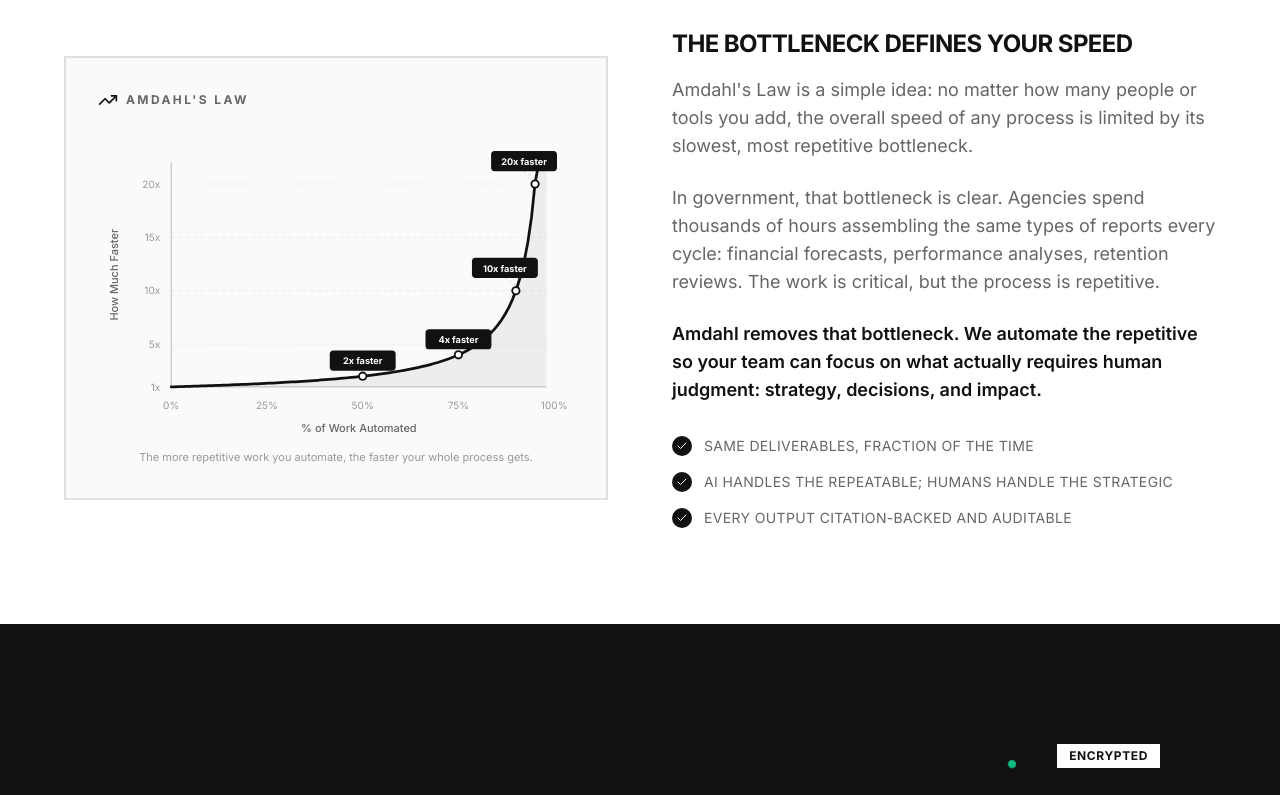
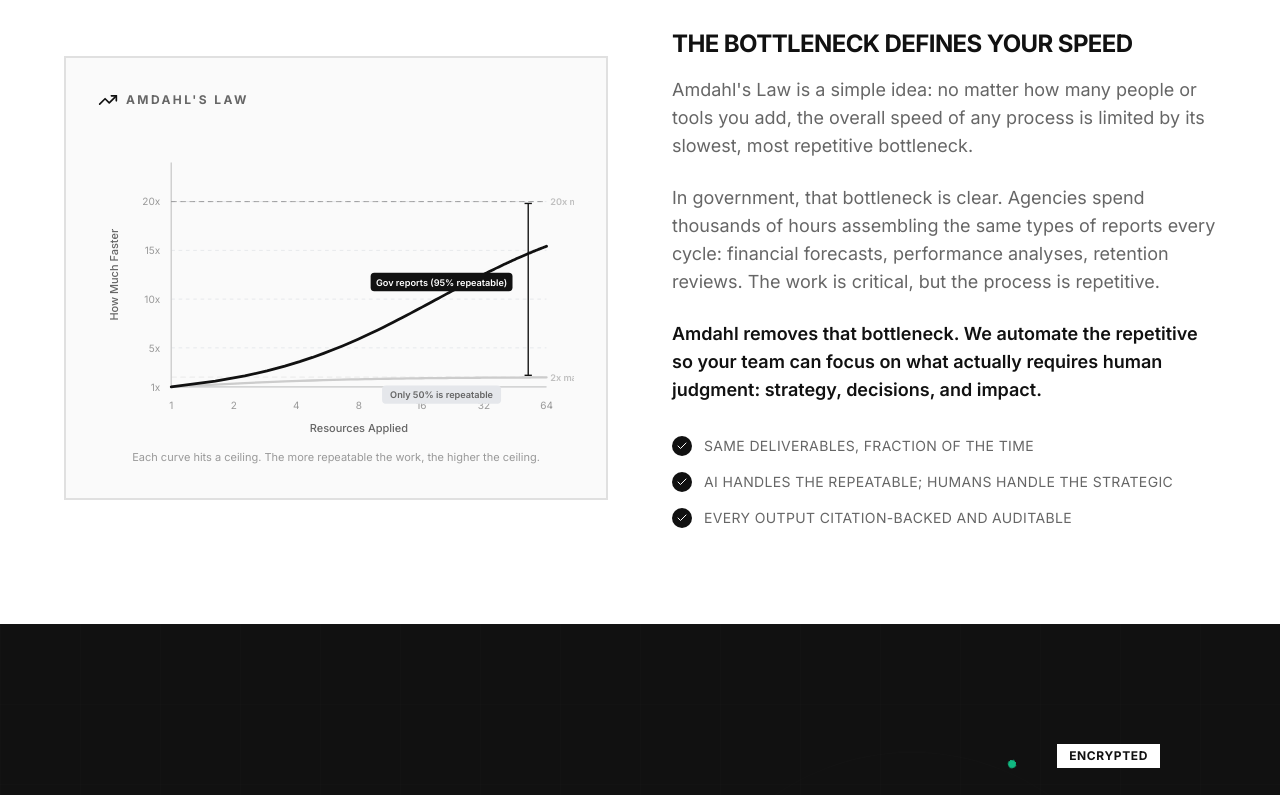
Before and after one commit to AaravMohanty/Amdahl-Website, a React (Vite) app: page / in a window 1280 px wide. Shown: the part 1740-2535 px from the top of the page. Built offline with nearby package versions, Linux system fonts and the light colour scheme.

Commit message:
fix: accurate Amdahl Law chart with 2 curves showing ceiling/plateau effect

```diff
--- a/src/pages/Home.tsx
+++ b/src/pages/Home.tsx
@@ -3,16 +3,16 @@
 import { ArrowRight, Check, Shield, FileText, Search, BarChart3, FileCheck, BookOpen, Clock, Database, Zap, Lock, Sparkles, Menu, X, TrendingUp } from 'lucide-react'
 import { useRef } from 'react'
 
-// Amdahl's Law: single curve showing speedup as you automate more work
-// For a large team (N→∞), max speedup = 1/(1-p) where p = fraction automated
-const maxSpeedup = (p: number) => 1 / (1 - p)
+// Amdahl's Law: S(N) = 1 / ((1-p) + p/N)
+// p = fraction of work that is repeatable/automatable
+// N = number of resources (agents, tools) applied
+// Key insight: no matter how large N gets, speedup maxes out at 1/(1-p)
+const amdahlSpeedup = (p: number, n: number) => 1 / ((1 - p) + p / n)
 
-// Key milestones to annotate on the curve
-const milestones = [
-  { p: 0.50, label: '2x faster', note: '50% automated' },
-  { p: 0.75, label: '4x faster', note: '75% automated' },
-  { p: 0.90, label: '10x faster', note: '90% automated' },
-  { p: 0.95, label: '20x faster', note: '95% automated' },
+// Two curves to tell the story simply
+const curves = [
+  { p: 0.50, label: 'Only 50% is repeatable', color: '#ccc', ceiling: 2 },
+  { p: 0.95, label: 'Gov reports (95% repeatable)', color: '#111', ceiling: 20 },
 ]
 
 const CHART_W = 520
@@ -20,23 +20,23 @@
 const PADDING = { top: 40, right: 30, bottom: 55, left: 80 }
 const PLOT_W = CHART_W - PADDING.left - PADDING.right
 const PLOT_H = CHART_H - PADDING.top - PADDING.bottom
-const MAX_P = 0.98
-const MAX_SPEEDUP = 22
+const MAX_N = 64
+const MAX_S = 24
 
-const toX = (p: number) => PADDING.left + (p / MAX_P) * PLOT_W
-const toY = (s: number) => PADDING.top + PLOT_H - ((s - 1) / (MAX_SPEEDUP - 1)) * PLOT_H
+const toX = (n: number) => PADDING.left + (Math.log2(n) / Math.log2(MAX_N)) * PLOT_W
+const toY = (s: number) => PADDING.top + PLOT_H - ((s - 1) / (MAX_S - 1)) * PLOT_H
 
-// Generate the main curve path
-const curveSteps = 100
-const curvePoints: { p: number; s: number }[] = []
-for (let i = 0; i <= curveSteps; i++) {
-  const p = MAX_P * (i / curveSteps)
-  curvePoints.push({ p, s: maxSpeedup(p) })
+// Generate curve paths
+const buildCurvePath = (p: number) => {
+  const steps = 100
+  const pts: string[] = []
+  for (let i = 0; i <= steps; i++) {
+    const n = 1 + (MAX_N - 1) * (i / steps)
+    const s = Math.min(amdahlSpeedup(p, n), MAX_S)
+    pts.push(`${i === 0 ? 'M' : 'L'}${toX(n)},${toY(s)}`)
   }
-const curvePath = curvePoints
-  .map((pt, i) => `${i === 0 ? 'M' : 'L'}${toX(pt.p)},${toY(Math.min(pt.s, MAX_SPEEDUP))}`)
-  .join(' ')
-const fillPath = curvePath + ` L${toX(MAX_P)},${toY(1)} L${toX(0)},${toY(1)} Z`
+  return pts.join(' ')
+}
 
 const AmdahlChart = () => {
   const ref = useRef<SVGSVGElement>(null)
@@ -49,7 +49,7 @@
       className="w-full h-auto"
       style={{ maxWidth: 580 }}
     >
-      {/* Grid lines */}
+      {/* Y-axis grid lines */}
       {[1, 5, 10, 15, 20].map((s) => (
         <g key={`grid-${s}`}>
           <line
@@ -73,17 +73,17 @@
         </g>
       ))}
 
-      {/* X-axis percentage labels */}
-      {[0, 25, 50, 75, 100].map((pct) => (
+      {/* X-axis labels (log scale: 1, 2, 4, 8, 16, 32, 64) */}
+      {[1, 2, 4, 8, 16, 32, 64].map((n) => (
         <text
-          key={`xlabel-${pct}`}
-          x={toX(pct / 100)}
+          key={`xlabel-${n}`}
+          x={toX(n)}
           y={PADDING.top + PLOT_H + 24}
           textAnchor="middle"
           className="fill-[#999]"
           style={{ fontSize: 11, fontFamily: 'Inter, sans-serif' }}
         >
-          {pct}%
+          {n}
         </text>
       ))}
 
@@ -95,7 +95,7 @@
         className="fill-[#666]"
         style={{ fontSize: 12, fontFamily: 'Inter, sans-serif', fontWeight: 500 }}
       >
-        % of Work Automated
+        Resources Applied
       </text>
 
       {/* Y-axis label */}
@@ -110,99 +110,106 @@
         How Much Faster
       </text>
 
-      {/* X axis line */}
-      <line
+      {/* Axes */}
+      <line x1={PADDING.left} y1={PADDING.top + PLOT_H} x2={PADDING.left + PLOT_W} y2={PADDING.top + PLOT_H} stroke="#ccc" strokeWidth={1.5} />
+      <line x1={PADDING.left} y1={PADDING.top} x2={PADDING.left} y2={PADDING.top + PLOT_H} stroke="#ccc" strokeWidth={1.5} />
+
+      {/* Ceiling lines + curve paths */}
+      {curves.map((curve, ci) => {
+        const path = buildCurvePath(curve.p)
+        const ceilingY = toY(curve.ceiling)
+
+        return (
+          <g key={curve.p}>
+            {/* Horizontal ceiling line (dashed) */}
+            <motion.line
               x1={PADDING.left}
-        y1={PADDING.top + PLOT_H}
+              y1={ceilingY}
               x2={PADDING.left + PLOT_W}
-        y2={PADDING.top + PLOT_H}
-        stroke="#ccc"
-        strokeWidth={1.5}
-      />
-      {/* Y axis line */}
-      <line
-        x1={PADDING.left}
-        y1={PADDING.top}
-        x2={PADDING.left}
-        y2={PADDING.top + PLOT_H}
-        stroke="#ccc"
-        strokeWidth={1.5}
+              y2={ceilingY}
+              stroke={curve.color}
+              strokeWidth={1}
+              strokeDasharray="6 4"
+              initial={{ opacity: 0 }}
+              animate={isInView ? { opacity: 0.4 } : { opacity: 0 }}
+              transition={{ duration: 0.8, delay: 1.5 + ci * 0.3 }}
             />
 
-      {/* Shaded area under curve */}
+            {/* Ceiling label */}
+            <motion.text
+              x={PADDING.left + PLOT_W + 4}
+              y={ceilingY + 4}
+              className="fill-[#999]"
+              style={{ fontSize: 10, fontFamily: 'Inter, sans-serif', fontWeight: 600 }}
+              initial={{ opacity: 0 }}
+              animate={isInView ? { opacity: 0.6 } : { opacity: 0 }}
+              transition={{ duration: 0.5, delay: 1.8 + ci * 0.3 }}
+            >
+              {curve.ceiling}x max
+            </motion.text>
+
+            {/* The curve itself */}
             <motion.path
-        d={fillPath}
-        fill="#111"
-        initial={{ opacity: 0 }}
-        animate={isInView ? { opacity: 0.05 } : { opacity: 0 }}
-        transition={{ duration: 1.5, delay: 0.6 }}
-      />
-
-      {/* Main curve */}
-      <motion.path
-        d={curvePath}
+              d={path}
               fill="none"
-        stroke="#111"
-        strokeWidth={3}
+              stroke={curve.color}
+              strokeWidth={curve.p === 0.95 ? 3 : 2.5}
               strokeLinecap="round"
               initial={{ pathLength: 0, opacity: 0 }}
               animate={isInView ? { pathLength: 1, opacity: 1 } : { pathLength: 0, opacity: 0 }}
-        transition={{ duration: 2, delay: 0.3, ease: 'easeOut' }}
+              transition={{ duration: 2, delay: 0.3 + ci * 0.4, ease: 'easeOut' }}
             />
+          </g>
+        )
+      })}
 
-      {/* Milestone annotations */}
-      {milestones.map((m, i) => {
-        const cx = toX(m.p)
-        const cy = toY(maxSpeedup(m.p))
-        // Alternate label positions: above for first two, to the left for last two
-        const isUpper = i >= 2
-        const labelX = isUpper ? cx - 12 : cx
-        const labelY = isUpper ? cy - 28 : cy - 20
+      {/* Curve labels (positioned at N=32 on each curve) */}
+      {curves.map((curve, ci) => {
+        const labelN = 20
+        const s = amdahlSpeedup(curve.p, labelN)
+        const lx = toX(labelN)
+        const ly = toY(s)
+        const textWidth = curve.p === 0.95 ? 155 : 130
 
         return (
           <motion.g
-            key={m.p}
-            initial={{ opacity: 0, scale: 0 }}
-            animate={isInView ? { opacity: 1, scale: 1 } : { opacity: 0, scale: 0 }}
-            transition={{ duration: 0.4, delay: 1.2 + i * 0.25 }}
+            key={`label-${curve.p}`}
+            initial={{ opacity: 0 }}
+            animate={isInView ? { opacity: 1 } : { opacity: 0 }}
+            transition={{ duration: 0.5, delay: 2 + ci * 0.3 }}
           >
-            {/* Dot on curve */}
-            <circle cx={cx} cy={cy} r={5} fill="#111" />
-            <circle cx={cx} cy={cy} r={3} fill="white" />
-
-            {/* Dashed line from dot to label */}
-            <line
-              x1={cx}
-              y1={cy - 6}
-              x2={labelX}
-              y2={labelY + 14}
-              stroke="#ccc"
-              strokeWidth={1}
-              strokeDasharray="3 3"
+            <rect
+              x={lx - textWidth / 2}
+              y={curve.p === 0.95 ? ly - 26 : ly + 8}
+              width={textWidth}
+              height={20}
+              rx={4}
+              fill={curve.p === 0.95 ? '#111' : '#e5e7eb'}
             />
-
-            {/* Label bg */}
-            <rect
-              x={labelX - 36}
-              y={labelY - 8}
-              width={72}
-              height={22}
-              rx={4}
-              fill="#111"
-            />
-            {/* Label text */}
             <text
-              x={labelX}
-              y={labelY + 7}
+              x={lx}
+              y={curve.p === 0.95 ? ly - 12 : ly + 22}
               textAnchor="middle"
-              fill="white"
-              style={{ fontSize: 10, fontFamily: 'Inter, sans-serif', fontWeight: 700 }}
+              fill={curve.p === 0.95 ? 'white' : '#666'}
+              style={{ fontSize: 10, fontFamily: 'Inter, sans-serif', fontWeight: 600 }}
             >
-              {m.label}
+              {curve.label}
             </text>
           </motion.g>
         )
       })}
+
+      {/* Annotation arrow showing the "ceiling" concept */}
+      <motion.g
+        initial={{ opacity: 0 }}
+        animate={isInView ? { opacity: 1 } : { opacity: 0 }}
+        transition={{ duration: 0.6, delay: 2.8 }}
+      >
+        {/* Bracket between the two ceilings on the right side */}
+        <line x1={PADDING.left + PLOT_W - 20} y1={toY(2) - 2} x2={PADDING.left + PLOT_W - 20} y2={toY(20) + 2} stroke="#111" strokeWidth={1.5} />
+        <line x1={PADDING.left + PLOT_W - 24} y1={toY(2) - 2} x2={PADDING.left + PLOT_W - 16} y2={toY(2) - 2} stroke="#111" strokeWidth={1.5} />
+        <line x1={PADDING.left + PLOT_W - 24} y1={toY(20) + 2} x2={PADDING.left + PLOT_W - 16} y2={toY(20) + 2} stroke="#111" strokeWidth={1.5} />
+      </motion.g>
     </svg>
   )
 }
@@ -789,7 +796,7 @@
               </div>
               <AmdahlChart />
               <p className="text-[11px] text-[#999] text-center mt-3">
-                The more repetitive work you automate, the faster your whole process gets.
+                Each curve hits a ceiling. The more repeatable the work, the higher the ceiling.
               </p>
             </motion.div>
 
```
Lines whose indentation alone changed are shown as unchanged.
